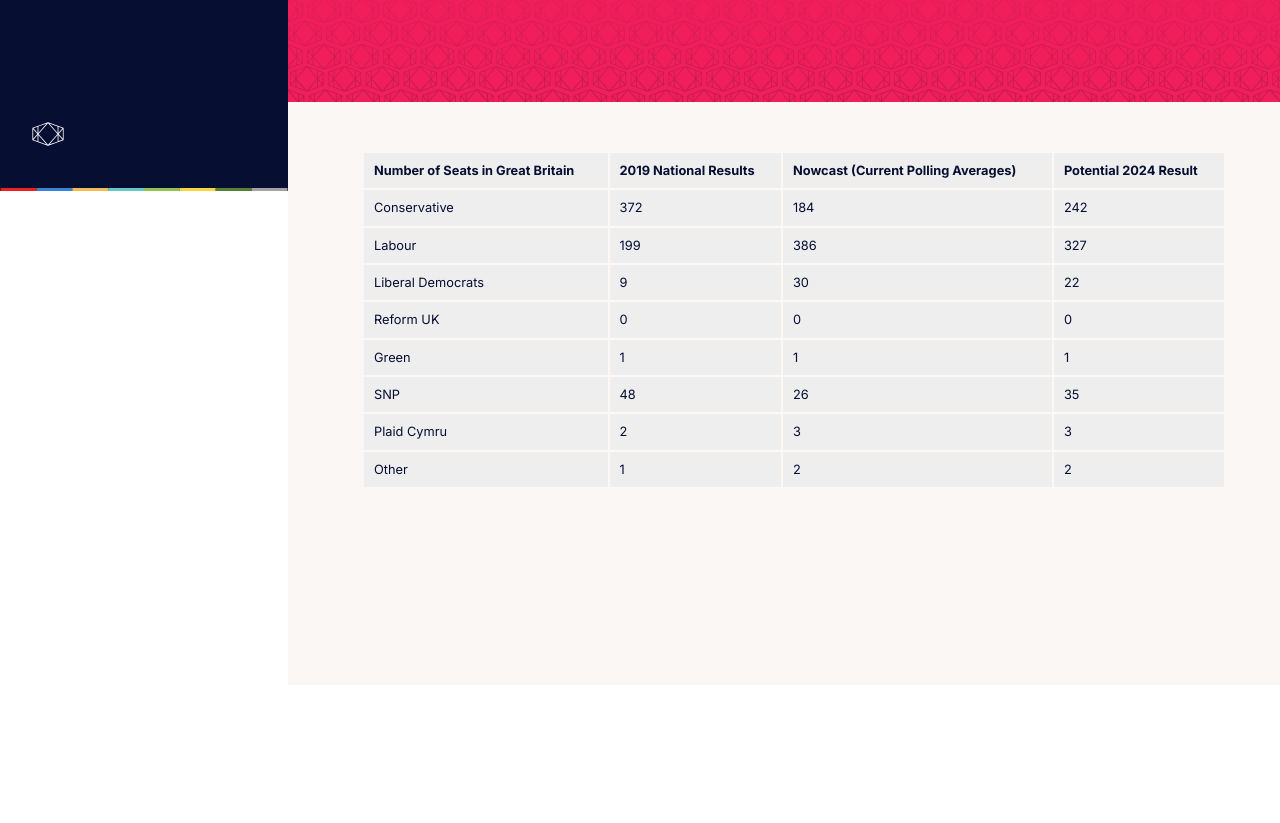
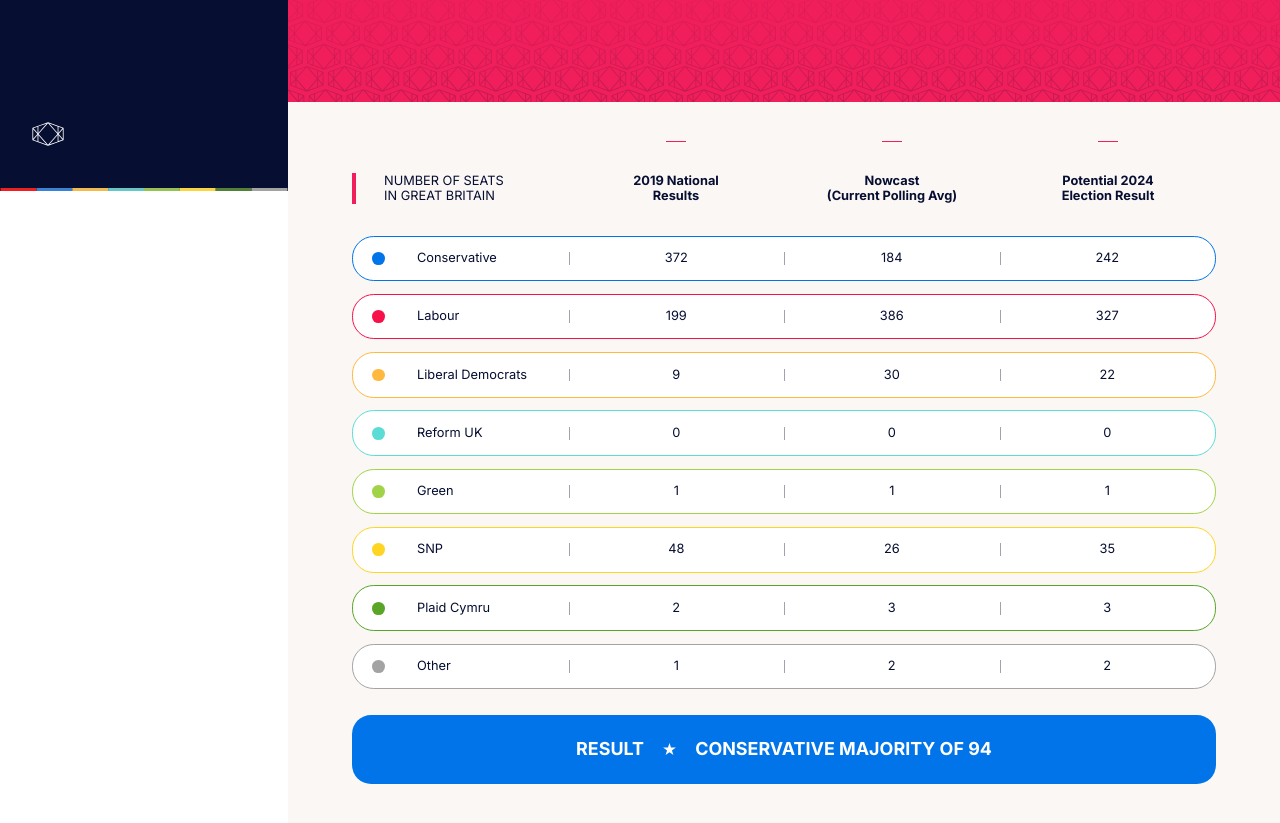
Before and after one commit to langersp/GE2024, a Next.js app: page / in a window 1280 px wide. Shown: the part 609-1432 px from the top of the page. Before the commit the page ends 1294 px from the top, so only its background shows below. Built offline with nearby package versions, Linux system fonts and the light colour scheme.

Commit message:
styling and verdict bar

```diff
--- a/app/components/SideBarMainContent.js
+++ b/app/components/SideBarMainContent.js
@@ -1,29 +1,39 @@
 "use client";
-import GESlider from './GESlider'
-import GESwitch from './GESwitch'
+import GESlider from "./GESlider";
+import GESwitch from "./GESwitch";
 
-const SideBarMainContent = ({handlePollsTighten, handlePollSliderChange, handleAntiTorySliderChange, reformToggle, handleReformToggle}) => {
-    console.log(handleAntiTorySliderChange);
-    console.log(handlePollSliderChange, 'ppppp');
+const SideBarMainContent = ({
+  handlePollsTighten,
+  handlePollSliderChange,
+  handleAntiTorySliderChange,
+  reformToggle,
+  handleReformToggle,
+}) => {
   return (
     <div className="sidebar-main-content">
+      <h2>THE NUMBER OF SEATS IN GREAT BRITAIN</h2>
 
-    <h2>THE NUMBER OF SEATS IN GREAT BRITAIN</h2>
+      <p>Lorem ipsum ante aenean amet hac etiam felis non augue suscipit.</p>
 
-    <p>Lorem ipsum ante aenean amet hac etiam felis non augue suscipit.</p>
+      <div className="sliders">
+        <GESlider
+          title="Polls tighten"
+          handlePollsTighten={handlePollsTighten}
+          onChangeHandler={handlePollSliderChange}
+        />
 
-    <div className="sliders">
+        <GESlider
+          title="Anti-Tory Tactical Voting"
+          handlePollsTighten={handlePollsTighten}
+          onChangeHandler={handleAntiTorySliderChange}
+        />
 
-        <GESlider title="Polls tighten" handlePollsTighten={handlePollsTighten} onChangeHandler={handlePollSliderChange} />
-
-        <GESlider title="Anti-Tory Tactical Voting" handlePollsTighten={handlePollsTighten} onChangeHandler={handleAntiTorySliderChange} />
-
-
-        <GESwitch reformToggle={reformToggle} handleReformToggle={handleReformToggle} />
-
+        <GESwitch
+          reformToggle={reformToggle}
+          handleReformToggle={handleReformToggle}
+        />
+      </div>
     </div>
-
-</div>
   );
 };
 
--- /dev/null
+++ b/app/components/VoteResult.js
@@ -0,0 +1,15 @@
+"use client";
+
+const VoteResult = ({verdict}) => {
+  return (
+    <div className="data-table-result">
+      <span>RESULT</span>
+
+      <img src="Star.svg" alt="Star" />
+
+      <span>{verdict}</span>
+    </div>
+  );
+};
+
+export default VoteResult;
--- a/app/globals.css
+++ b/app/globals.css
@@ -31,7 +31,7 @@
   font-weight:bold
 }
 
-table {
+/* table {
   border-collapse: separate;
   width:100%;
   margin:10px
@@ -48,4 +48,4 @@
 table td {
   background:#eee;
   padding:10px
-}
+} */
--- a/app/page.js
+++ b/app/page.js
@@ -10,6 +10,7 @@
 import SideBarHeader from "./components/SideBarHeader";
 import SideBarMainContent from "./components/SideBarMainContent";
 import SideBarFooter from "./components/SideBarFooter";
+import VoteResult from "./components/VoteResult";
 
 function sumVotes(partyData, lookup, convertInt) {
   return partyData.reduce((accumulator, currentValue) => {
@@ -34,6 +35,7 @@
   const [pollSliderPercentage, setPollSliderPercentage] = useState(4);
   const [antiTorySliderPercentage, setAntiTorySliderPercentage] = useState(0);
   const [reformToggle, setReformToggle] = useState(false);
+  const [verdict, setVerdict] = useState("Conservative Majority of 94");
 
   const [conservativeData, setConservativeData] = useState({
     2019: 372,
@@ -232,6 +234,20 @@
       ...values,
       reform: otherSum,
     }));
+
+    let verdict = "";
+    const verdictRange = Math.max(conservativeSum, labourSum, liberalSum, reformSum, greenSum, snpSum, pcSum, otherSum);
+    if(labourSum>325) {
+      verdict = `Labour majority of ${(labourSum - 325) * 2 }`;
+    } else if(conservativeSum > 325) {
+      verdict = `Conservative majority of ${(conservativeSum - 325) * 2 }`;
+    } else {
+      verdict = `Hung Parliament ${325 - verdictRange} seats needed for a majority`;
+    }
+
+    setVerdict(verdict);
+
+    console.log(verdict)
   };
 
   useEffect(() => {
@@ -317,87 +333,170 @@
 
           {/*Data Table Section*/}
           <div className="data-table-section" id="predictor-anchor">
-            <table>
-              <thead>
-                <tr>
-                  <th>Number of Seats in Great Britain</th>
-                  <th>2019 National Results</th>
-                  <th>Nowcast (Current Polling Averages)</th>
-                  <th>Potential 2024 Result</th>
-                </tr>
-              </thead>
-              <tbody>
-                <tr>
-                  <td>Conservative</td>
-                  <td>{conservativeData["2019"]}</td>
-                  <td>{conservativeData["nowCast"]}</td>
-                  <td>{conservativeData["reform"]}</td>
-                </tr>
-                <tr>
-                  <td>Labour</td>
-                  <td>{labourData["2019"]}</td>
-                  <td>{labourData["nowCast"]}</td>
-                  <td>{labourData["reform"]}</td>
-                </tr>
-                <tr>
-                  <td>Liberal Democrats</td>
-                  <td>{liberalData["2019"]}</td>
-                  <td>{liberalData["nowCast"]}</td>
-                  <td>{liberalData["reform"]}</td>
-                </tr>
-                <tr>
-                  <td>Reform UK</td>
-                  <td>{reformData["2019"]}</td>
-                  <td>{reformData["nowCast"]}</td>
-                  <td>{reformData["reform"]}</td>
-                </tr>
-                <tr>
-                  <td>Green</td>
-                  <td>{greenData["2019"]}</td>
-                  <td>{greenData["nowCast"]}</td>
-                  <td>{greenData["reform"]}</td>
-                </tr>
-                <tr>
-                  <td>SNP</td>
-                  <td>{snpData["2019"]}</td>
-                  <td>{snpData["nowCast"]}</td>
-                  <td>{snpData["reform"]}</td>
-                </tr>
-                <tr>
-                  <td>Plaid Cymru</td>
-                  <td>{pcData["2019"]}</td>
-                  <td>{pcData["nowCast"]}</td>
-                  <td>{pcData["reform"]}</td>
-                </tr>
-                <tr>
-                  <td>Other</td>
-                  <td>{otherData["2019"]}</td>
-                  <td>{otherData["nowCast"]}</td>
-                  <td>{otherData["reform"]}</td>
-                </tr>
-              </tbody>
-            </table>
+            <div className="data-table-headings">
+              <div className="data-table-heading-col">
+                <h3>
+                  NUMBER OF SEATS
+                  <br />
+                  IN GREAT BRITAIN
+                </h3>
+              </div>
+
+              <div className="data-table-heading-col">
+                <span>
+                  2019 National
+                  <br />
+                  Results
+                </span>
+              </div>
+
+              <div className="data-table-heading-col">
+                <span>
+                  Nowcast
+                  <br />
+                  (Current Polling Avg)
+                </span>
+              </div>
+
+              <div className="data-table-heading-col">
+                <span>
+                  Potential 2024
+                  <br />
+                  Election Result
+                </span>
+              </div>
+            </div>
+            <div className="data-table-row blue">
+              <div className="data-table-col">
+                <span>Conservative</span>
+              </div>
+              <div className="data-table-col">
+                <span>{conservativeData["2019"]}</span>
+              </div>
+              <div className="data-table-col">
+                <span>{conservativeData["nowCast"]}</span>
+              </div>
+              <div className="data-table-col">
+                <span>{conservativeData["reform"]}</span>
+              </div>
+            </div>
+            <div className="data-table-row red">
+              <div className="data-table-col">
+                <span>Labour</span>
+              </div>
+              <div className="data-table-col">
+                <span>{labourData["2019"]}</span>
+              </div>
+              <div className="data-table-col">
+                <span>{labourData["nowCast"]}</span>
+              </div>
+              <div className="data-table-col">
+                <span>{labourData["reform"]}</span>
+              </div>
+            </div>
+            <div className="data-table-row orange">
+              <div className="data-table-col">
+                <span>Liberal Democrats</span>
+              </div>
+              <div className="data-table-col">
+                <span>{liberalData["2019"]}</span>
+              </div>
+              <div className="data-table-col">
+                <span>{liberalData["nowCast"]}</span>
+              </div>
+              <div className="data-table-col">
+                <span>{liberalData["reform"]}</span>
+              </div>
+            </div>
+            <div className="data-table-row cyan">
+              <div className="data-table-col">
+                <span>Reform UK</span>
+              </div>
+              <div className="data-table-col">
+                <span>{reformData["2019"]}</span>
+              </div>
+              <div className="data-table-col">
+                <span>{reformData["nowCast"]}</span>
+              </div>
+              <div className="data-table-col">
+                <span>{reformData["reform"]}</span>
+              </div>
+            </div>
+            <div className="data-table-row lightgreen">
+              <div className="data-table-col">
+                <span>Green</span>
+              </div>
+              <div className="data-table-col">
+                <span>{greenData["2019"]}</span>
+              </div>
+              <div className="data-table-col">
+                <span>{greenData["nowCast"]}</span>
+              </div>
+              <div className="data-table-col">
+                <span>{greenData["reform"]}</span>
+              </div>
+            </div>
+            <div className="data-table-row yellow">
+              <div className="data-table-col">
+                <span>SNP</span>
+              </div>
+              <div className="data-table-col">
+                <span>{snpData["2019"]}</span>
+              </div>
+              <div className="data-table-col">
+                <span>{snpData["nowCast"]}</span>
+              </div>
+              <div className="data-table-col">
+                <span>{snpData["reform"]}</span>
+              </div>
+            </div>
+            <div className="data-table-row darkgreen">
+              <div className="data-table-col">
+                <span>Plaid Cymru</span>
+              </div>
+              <div className="data-table-col">
+                <span>{pcData["2019"]}</span>
+              </div>
+              <div className="data-table-col">
+                <span>{pcData["nowCast"]}</span>
+              </div>
+              <div className="data-table-col">
+                <span>{pcData["reform"]}</span>
+              </div>
+            </div>
+            <div className="data-table-row grey">
+              <div className="data-table-col">
+                <span>Other</span>
+              </div>
+              <div className="data-table-col">
+                <span>{otherData["2019"]}</span>
+              </div>
+              <div className="data-table-col">
+                <span>{otherData["nowCast"]}</span>
+              </div>
+              <div className="data-table-col">
+                <span>{otherData["reform"]}</span>
+              </div>
+            </div>
+
+            <VoteResult verdict={verdict} />
           </div>
+
+
           {/* <!-- Seat Tracker Section --> */}
-        <div class="seat-tracker-section">
-
+          <div className="seat-tracker-section">
             {/* <!-- Seat Tracker Heading -->
             <?php include 'includes/predictor-section/seat-tracker-heading.php'; ?> */}
 
             {/* <!-- Seat Tracker Table Section --> */}
-            <div class="data-table-section seat-tracker-data-section">
-
-                {/* <!-- Seat Tracker Table Headings -->
+            <div className="data-table-section seat-tracker-data-section">
+              {/* <!-- Seat Tracker Table Headings -->
                 <?php //include 'includes/predictor-section/seat-tracker-data-table-headings.php'; ?>
 
                 <!-- Seat Tracker Table Data -->
                 <?php include 'includes/predictor-section/seat-tracker-data-table-data.php'; ?> */}
-
             </div>
-
-        </div>
-
-
+          </div>
         </div>
       </section>
     </>
--- a/app/style.css
+++ b/app/style.css
@@ -841,6 +841,7 @@
   font-size: 1.4vw;
   border-radius: 1.5vw;
   font-weight: 700;
+  text-transform: uppercase;
 }
 .data-table-section .data-table-result img {
   width: 1vw;
```
Also changed, not shown: app/components/GESlider.js (+20 -6 lines).
